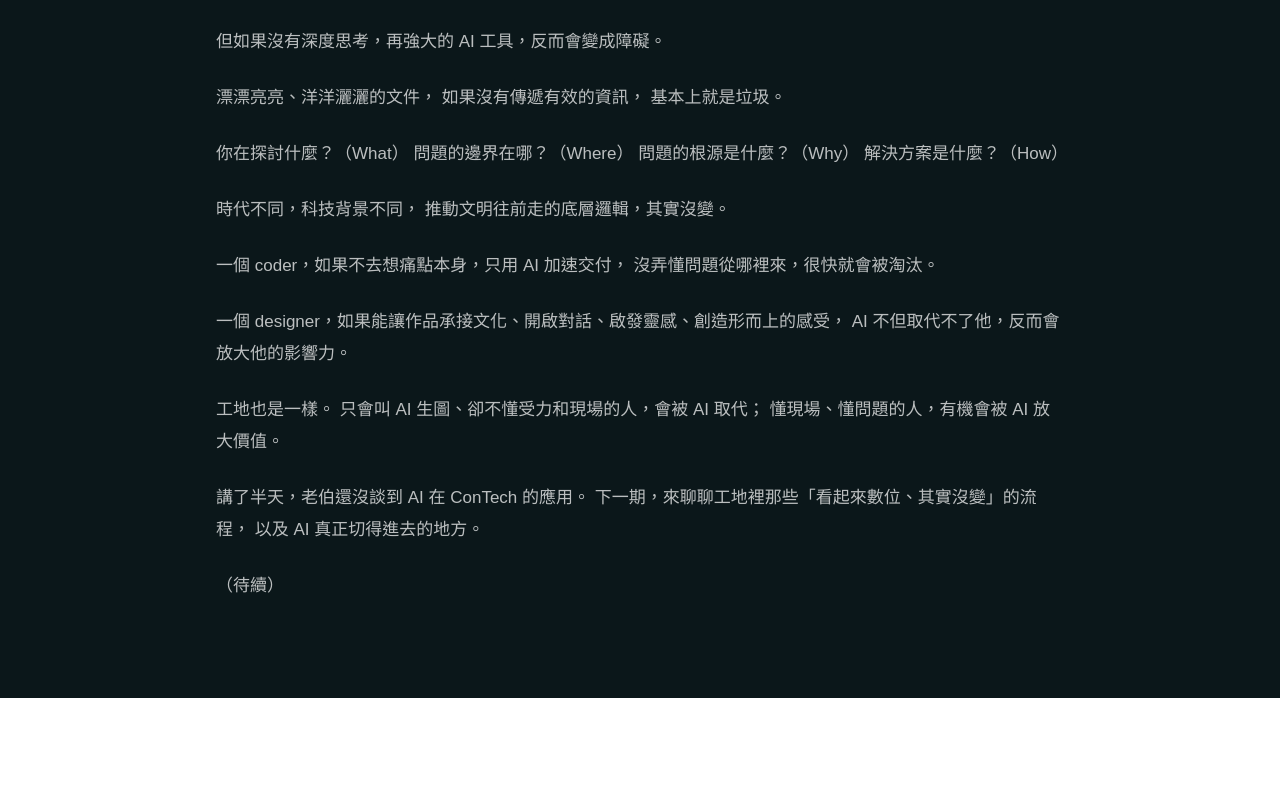
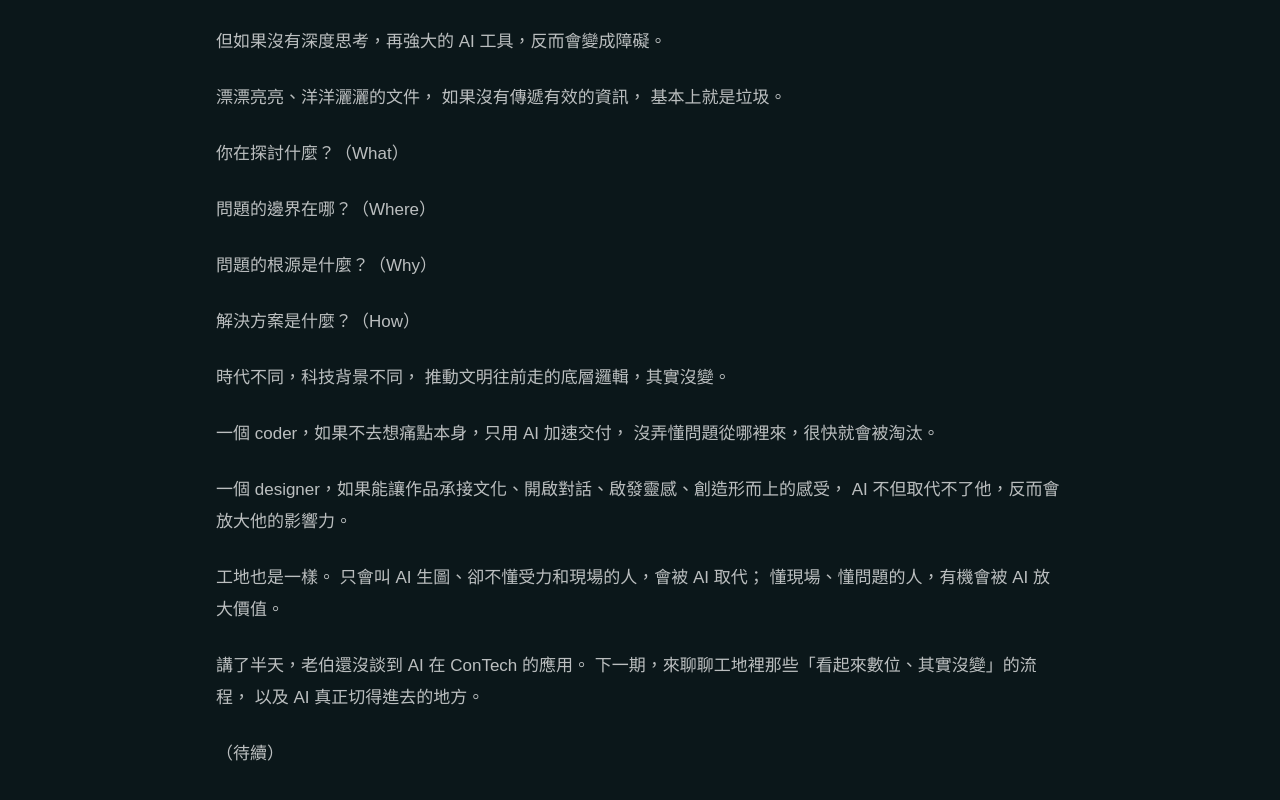
Before and after one commit to MarkHsuDD/dengding-org, a Next.js app: page /insights/from-internet-to-ai-contech-reflections in a window 1280 px wide. Shown: the part 1622-2422 px from the top of the page. Before the commit the page ends 2320 px from the top, so only its background shows below. Built offline with nearby package versions, Linux system fonts and the light colour scheme.

Commit message:
Separate four reflection questions into individual paragraphs

```diff
--- a/app/insights/from-internet-to-ai-contech-reflections/page.tsx
+++ b/app/insights/from-internet-to-ai-contech-reflections/page.tsx
@@ -108,10 +108,10 @@ references 一應俱全。
             <p className="whitespace-pre-line">漂漂亮亮、洋洋灑灑的文件，
 如果沒有傳遞有效的資訊，
 基本上就是垃圾。</p>
-            <p className="whitespace-pre-line">你在探討什麼？（What）
-問題的邊界在哪？（Where）
-問題的根源是什麼？（Why）
-解決方案是什麼？（How）</p>
+            <p>你在探討什麼？（What）</p>
+            <p>問題的邊界在哪？（Where）</p>
+            <p>問題的根源是什麼？（Why）</p>
+            <p>解決方案是什麼？（How）</p>
             <p className="whitespace-pre-line">時代不同，科技背景不同，
 推動文明往前走的底層邏輯，其實沒變。</p>
             <p className="whitespace-pre-line">一個 coder，如果不去想痛點本身，只用 AI 加速交付，
```
